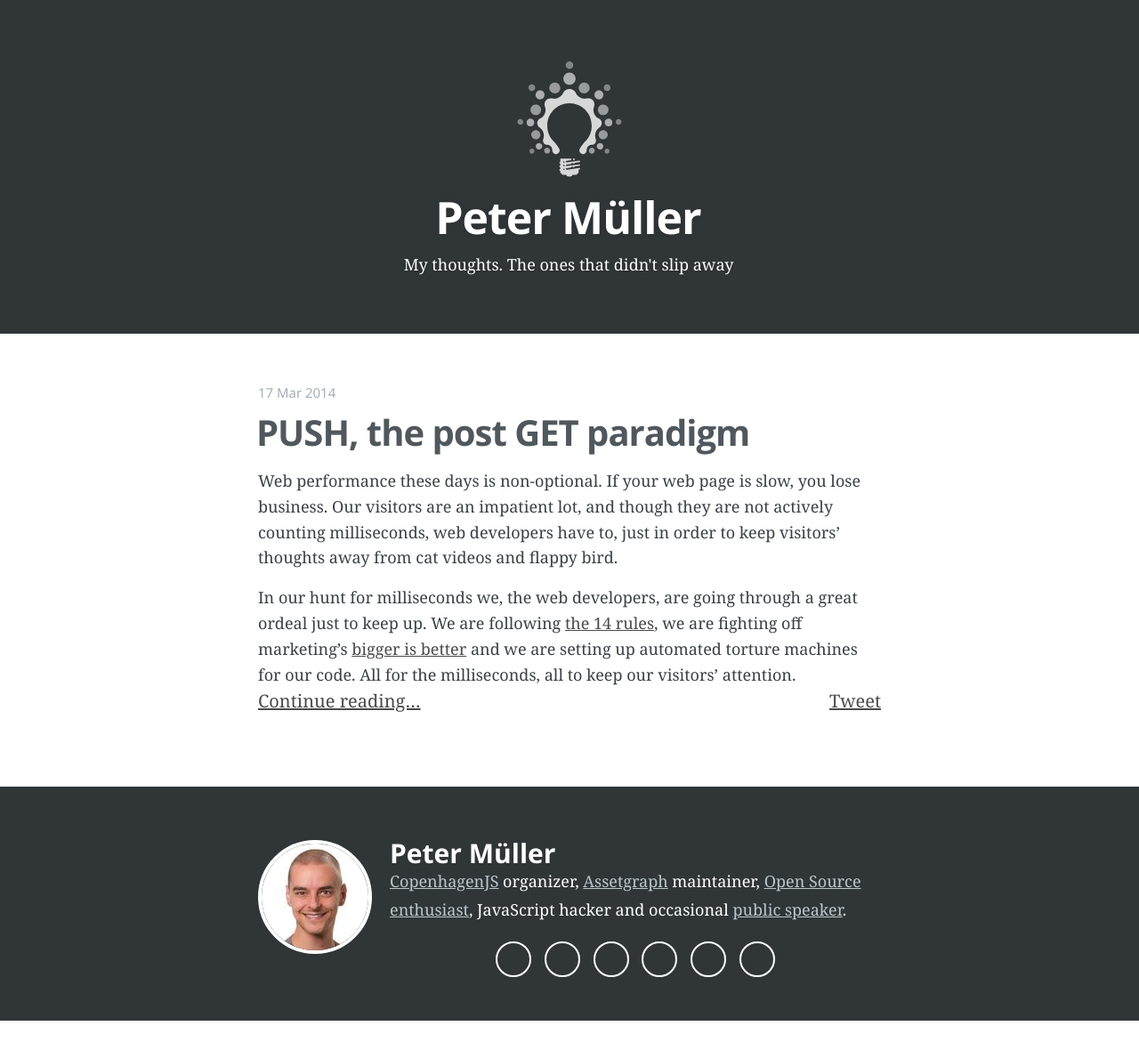
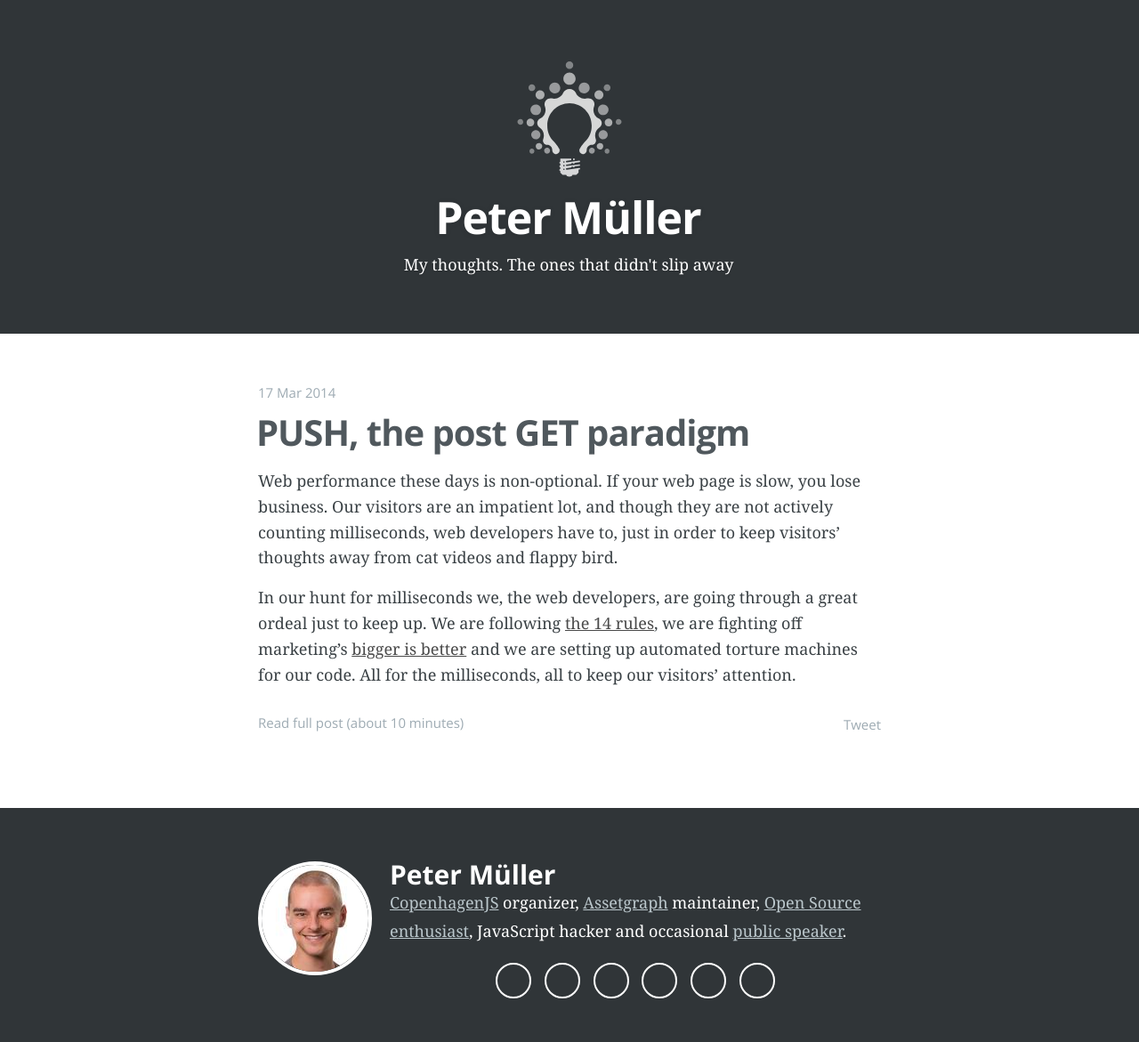
Before and after one commit to Munter/mntr.dk, a Jekyll site: the page built from index.html, in a window 1280 px wide. Shown: the whole page at 89% size. Built offline with Jekyll 4.4.1, drawn with Linux system fonts in a browser that asks for light colours; some web fonts are replaced; Markdown is read by kramdown in place of the engine named in the settings; comment, search, counter and statistics services are not loaded; before the commit the page ends 1147 px from its top, so only the background shows below that.

Commit message:
Improve twitter text and added reading time

```diff
--- a/assets/css/main.css
+++ b/assets/css/main.css
@@ -767,12 +767,12 @@ margin on the iframe, cause it breaks stuff. */
     line-height: 1.6em;
 }
 
-.post-excerpt .sharing {
+.post-meta .sharing {
   float: right;
+  margin: 2px 0;
 }
 
-.post-excerpt .sharing iframe {
-  margin: 0;
+.post-meta .sharing iframe {
 }
 
 .post-meta {
--- a/index.html
+++ b/index.html
@@ -20,11 +20,16 @@ title: Thoughts - Peter Müller
         </header>
         <section class="post-excerpt">
             {{ post.excerpt }}
+        </section>
+        <div class="post-meta">
             <div class="sharing">
-                <a href="https://twitter.com/share" class="twitter-share-button" data-via="_munter_">Tweet</a>
+                {% capture twittertext %}{% if post.twittertext %}{{ post.twittertext }}{% else %}{{ post.title }}{% endif %}{% endcapture %}
+                <a href="https://twitter.com/share" class="twitter-share-button" data-via="_munter_" data-url="{{ site.url }}{{ post.url }}" data-text="{{ twittertext }} {{ site.url }}{{ post.url }}">Tweet</a>
             </div>
-            <a href="{{ post.url}}">Continue reading…</a>
-        </section>
+            <p>
+                <a href="{{ post.url}}">Read full post ({{ post.content | reading_time }})</a>
+            </p>
+        </div>
     </article>
 
     {% endfor %}
--- a/src/_layouts/post.html
+++ b/src/_layouts/post.html
@@ -20,7 +20,8 @@ layout: default
         </section>
 
         <div class="sharing">
-            <a href="https://twitter.com/share" class="twitter-share-button" data-via="_munter_">Tweet</a>
+            {% capture twittertext %}{% if page.twittertext %}{{ page.twittertext }}{% else %}{{ page.title }}{% endif %}{% endcapture %}
+            <a href="https://twitter.com/share" class="twitter-share-button" data-via="_munter_" data-url="{{ site.url }}{{ page.url }}" data-text="{{ twittertext }} {{ site.url }}{{ page.url }}">Tweet</a>
         </div>
 
         <!--<div id="disqus_thread"></div>-->
--- /dev/null
+++ b/src/_plugins/reading_time.rb
@@ -0,0 +1,18 @@
+# Outputs the reading time
+
+# Read this in “about 4 minutes”
+# Put into your _plugins dir in your Jekyll site
+# Usage: Read this in about {{ page.content | reading_time }}
+
+module ReadingTimeFilter
+    def reading_time( input )
+        words_per_minute = 180
+
+        words = input.split.size;
+        minutes = ( words / words_per_minute ).floor
+        minutes_label = minutes === 1 ? " minute" : " minutes"
+        minutes > 0 ? "about #{minutes} #{minutes_label}" : "less than 1 minute"
+    end
+end
+
+Liquid::Template.register_filter(ReadingTimeFilter)
```
Also changed, not shown: src/_posts/2014-02-27-push-the-post-get-paradigm.md (+1 -0 lines).
